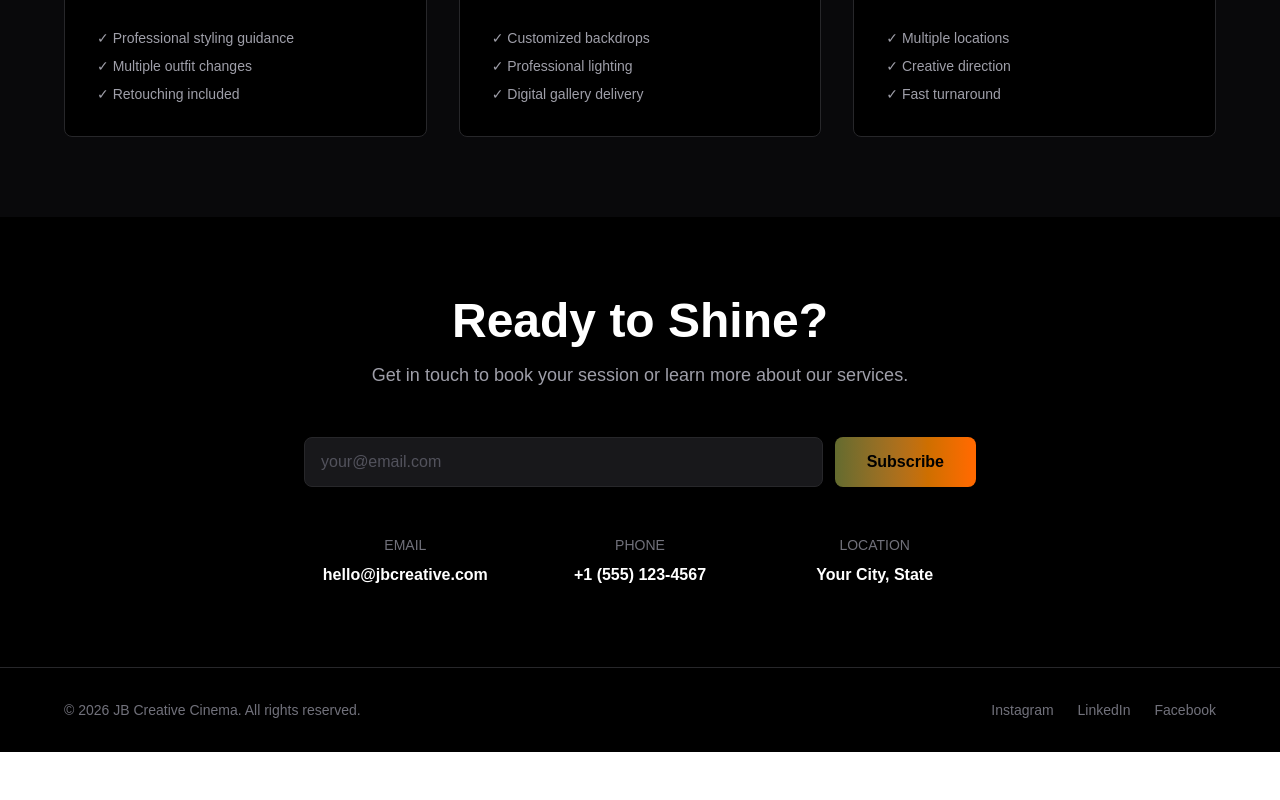
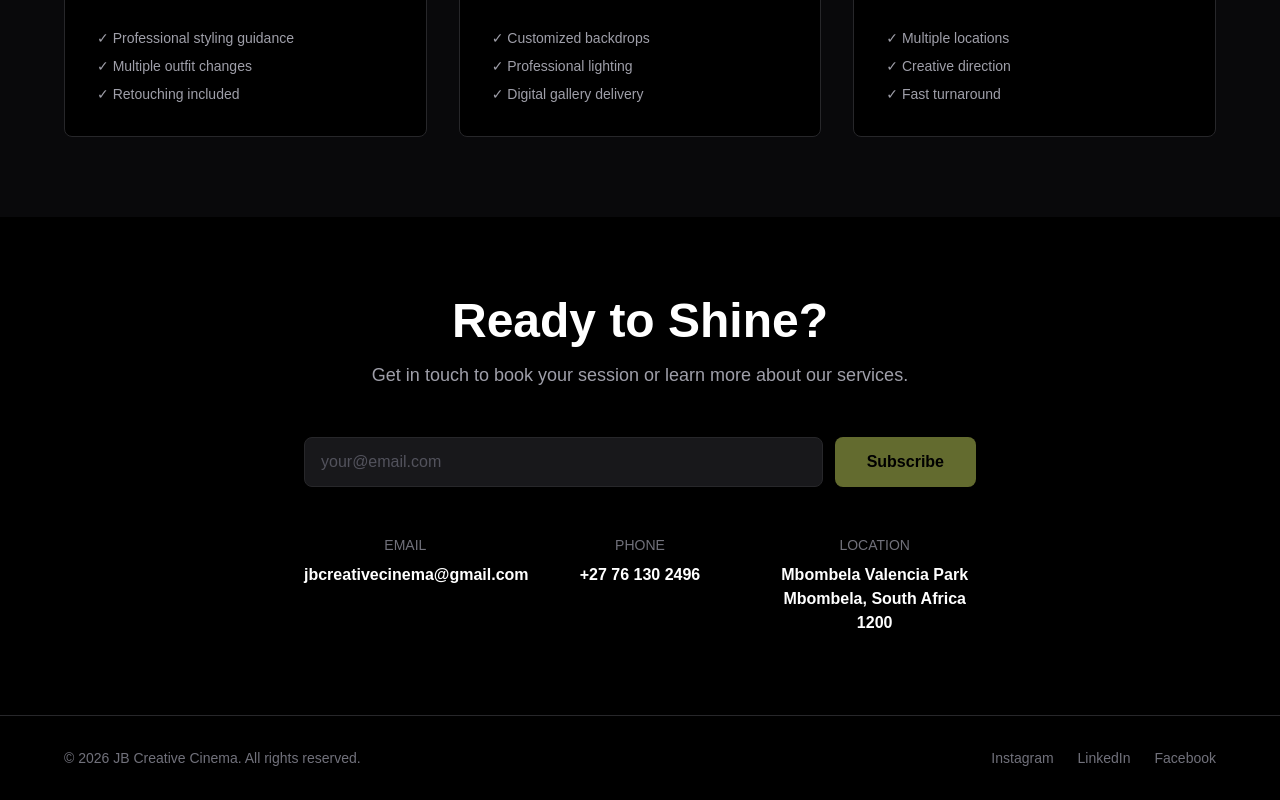
Before and after one commit to TKMbatsane/jb-creative-website, a Next.js app: page / in a window 1280 px wide. Shown: the part 2229-3029 px from the top of the page. Before the commit the page ends 2981 px from the top, so only its background shows below. Built offline with nearby package versions, Linux system fonts and the light colour scheme.

Commit message:
minor contact details update

```diff
--- a/src/app/page.tsx
+++ b/src/app/page.tsx
@@ -82,7 +82,7 @@ export default function Home() {
                             />
                             <button
                                 type="submit"
-                                className="bg-gradient-to-r from-[#636b2f] to-orange-500 text-black px-8 py-3 rounded-lg font-semibold hover:shadow-lg hover:shadow-orange-500/50 transition"
+                                className="bg-[#636b2f] text-black px-8 py-3 rounded-lg font-semibold hover:shadow-lg hover:shadow-orange-500/50 transition"
                             >
                                 Subscribe
                             </button>
@@ -95,17 +95,17 @@ export default function Home() {
                     <div className="grid grid-cols-1 md:grid-cols-3 gap-8 text-center">
                         <div>
                             <p className="text-zinc-500 text-sm mb-2">EMAIL</p>
-                            <a href="mailto:hello@jbcreative.com" className="text-white font-semibold hover:text-amber-400 transition">
-                                hello@jbcreative.com
+                            <a href="mailto:jbcreativecinema@gmail.com" className="text-white font-semibold hover:text-amber-400 transition">
+                                jbcreativecinema@gmail.com
                             </a>
                         </div>
                         <div>
                             <p className="text-zinc-500 text-sm mb-2">PHONE</p>
-                            <p className="text-white font-semibold">+1 (555) 123-4567</p>
+                            <p className="text-white font-semibold">+27 76 130 2496</p>
                         </div>
                         <div>
                             <p className="text-zinc-500 text-sm mb-2">LOCATION</p>
-                            <p className="text-white font-semibold">Your City, State</p>
+                            <p className="text-white font-semibold">Mbombela Valencia Park Mbombela, South Africa 1200</p>
                         </div>
                     </div>
                 </div>
```
